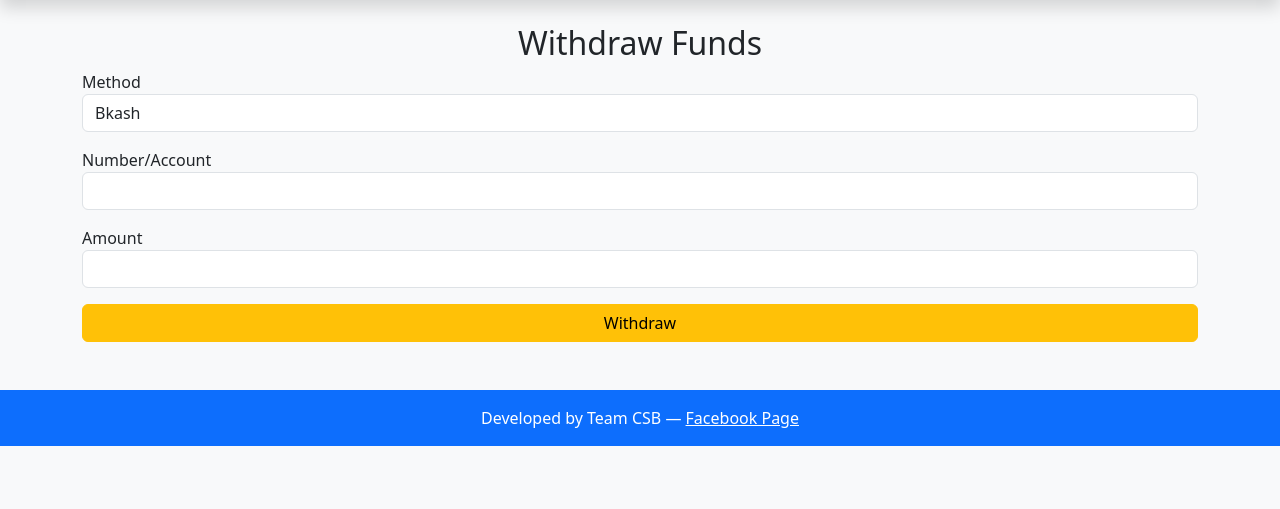
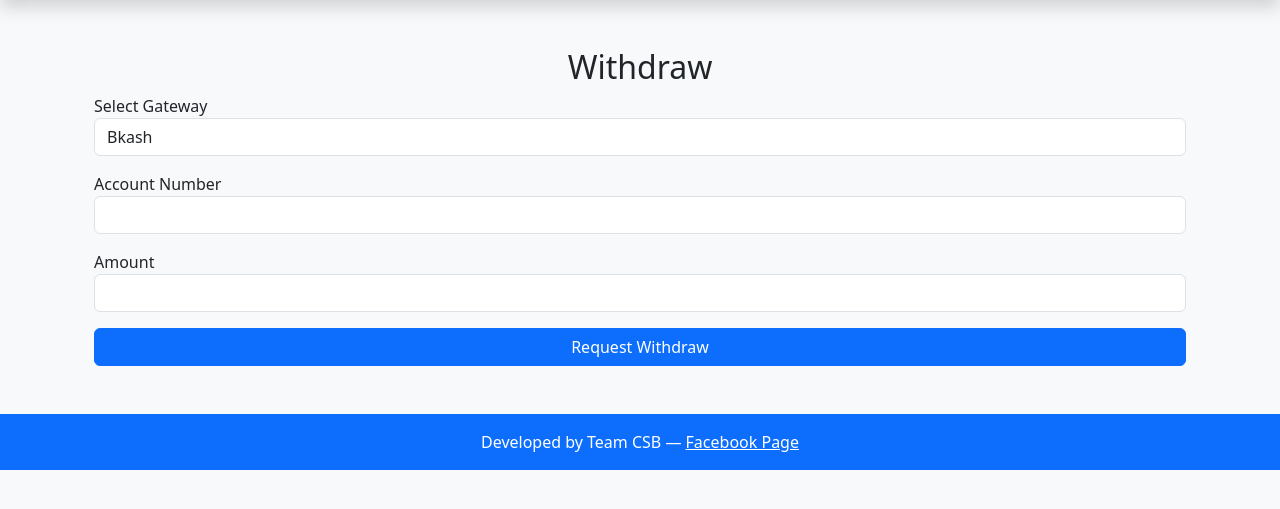
Before and after one commit to talha441/WalletoHub, a Python web app: template templates/withdraw.html in a window 1280 px wide. Shown: the part 56-565 px from the top of the page. Run offline with Jinja, Linux system fonts and the light colour scheme; the template is opened without the code that fills it, so the values that code supplies are empty.

Commit message:
Update withdraw.html

```diff
--- a/templates/withdraw.html
+++ b/templates/withdraw.html
@@ -1,30 +1,27 @@
-{% extends "base.html" %}
+{% extends 'base.html' %}
 {% block content %}
-<h2>Withdraw Funds</h2>
-{% if success %}
-    <div class="alert alert-success">
-        Withdrawal request for ৳{{ amount }} to {{ method }} ({{ number }}) submitted!
-    </div>
-{% endif %}
-<form method="POST">
+<div class="container mt-5">
+    <h2 class="text-center">Withdraw</h2>
+    <form method="POST" action="/withdraw">
         <div class="mb-3">
-        <label>Method</label>
-        <select name="method" class="form-control" required>
+            <label>Select Gateway</label>
+            <select name="gateway" class="form-control" required>
                 <option value="Bkash">Bkash</option>
                 <option value="Nagad">Nagad</option>
                 <option value="Rocket">Rocket</option>
-            <option value="Paypal">PayPal</option>
+                <option value="PayPal">PayPal</option>
                 <option value="Payoneer">Payoneer</option>
             </select>
         </div>
         <div class="mb-3">
-        <label>Number/Account</label>
-        <input type="text" name="number" required class="form-control">
+            <label>Account Number</label>
+            <input type="text" name="account_number" class="form-control" required>
         </div>
         <div class="mb-3">
             <label>Amount</label>
-        <input type="number" step="0.01" name="amount" required class="form-control">
+            <input type="number" name="amount" class="form-control" required>
         </div>
-    <button type="submit" class="btn btn-warning">Withdraw</button>
+        <button type="submit" class="btn btn-primary">Request Withdraw</button>
     </form>
+</div>
 {% endblock %}
```
Lines whose indentation alone changed are shown as unchanged.
